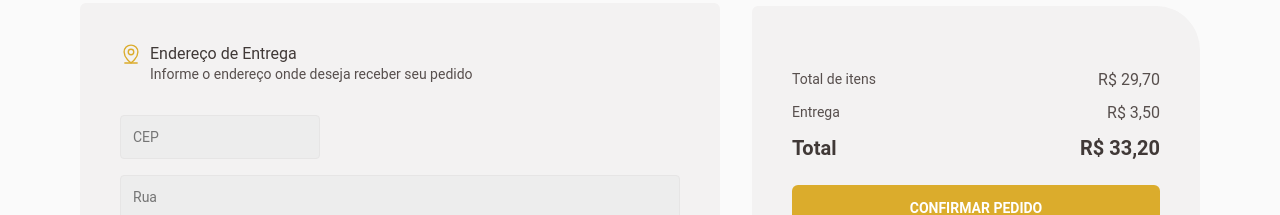
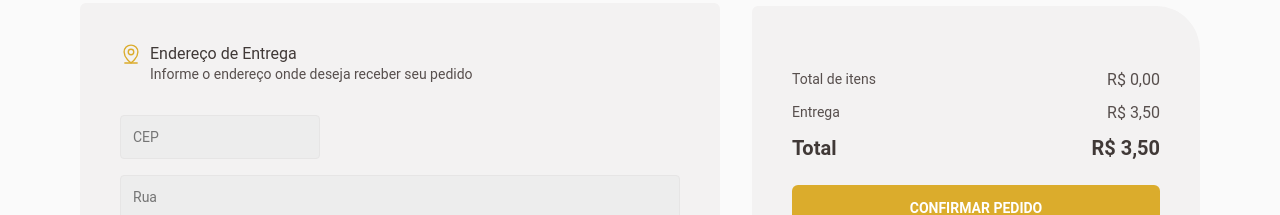
Before and after one commit to gw-rodrigues/ignite-react-2022-coffee-delivery, a React app: page /checkout in a window 1280 px wide. Shown: the part 185-400 px from the top of the page. Built offline with nearby package versions, Linux system fonts and the light colour scheme; the HTML template or start-up script is replaced by a standard one.

Commit message:
feat: order review total prices

```diff
--- a/src/pages/Checkout/components/OrderReview/index.tsx
+++ b/src/pages/Checkout/components/OrderReview/index.tsx
@@ -38,6 +38,12 @@ export function OrderReview() {
     setCartProducts(products)
   }, [cart])
 
+  const totalProductsPrice = cartProducts.reduce((total, product) => {
+    return total + Number(product.price) * product.orderedQuantity
+  }, 0)
+  const deliveryPrice = 3.5
+  const totalPrice = totalProductsPrice + deliveryPrice
+
   return (
     <OrderContainer>
       <h3>Cafés selecionados</h3>
@@ -70,15 +76,15 @@ export function OrderReview() {
         <TotalContainer>
           <div>
             <span>Total de itens</span>
-            <span>R$ 29,70</span>
+            <span>R$ {totalProductsPrice.toFixed(2).replace('.', ',')}</span>
           </div>
           <div>
             <span>Entrega</span>
-            <span>R$ 3,50</span>
+            <span>R$ {deliveryPrice.toFixed(2).replace('.', ',')}</span>
           </div>
           <div>
             <span>Total</span>
-            <span>R$ 33,20</span>
+            <span>R$ {totalPrice.toFixed(2).replace('.', ',')}</span>
           </div>
         </TotalContainer>
 
```
